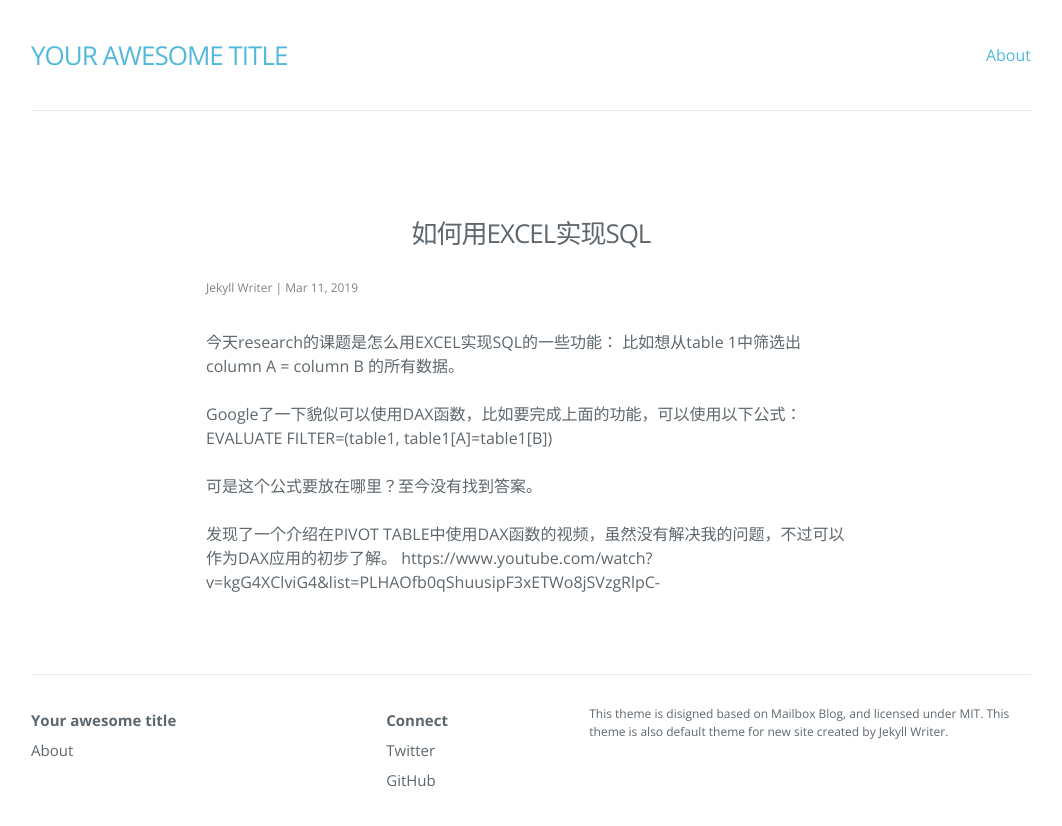
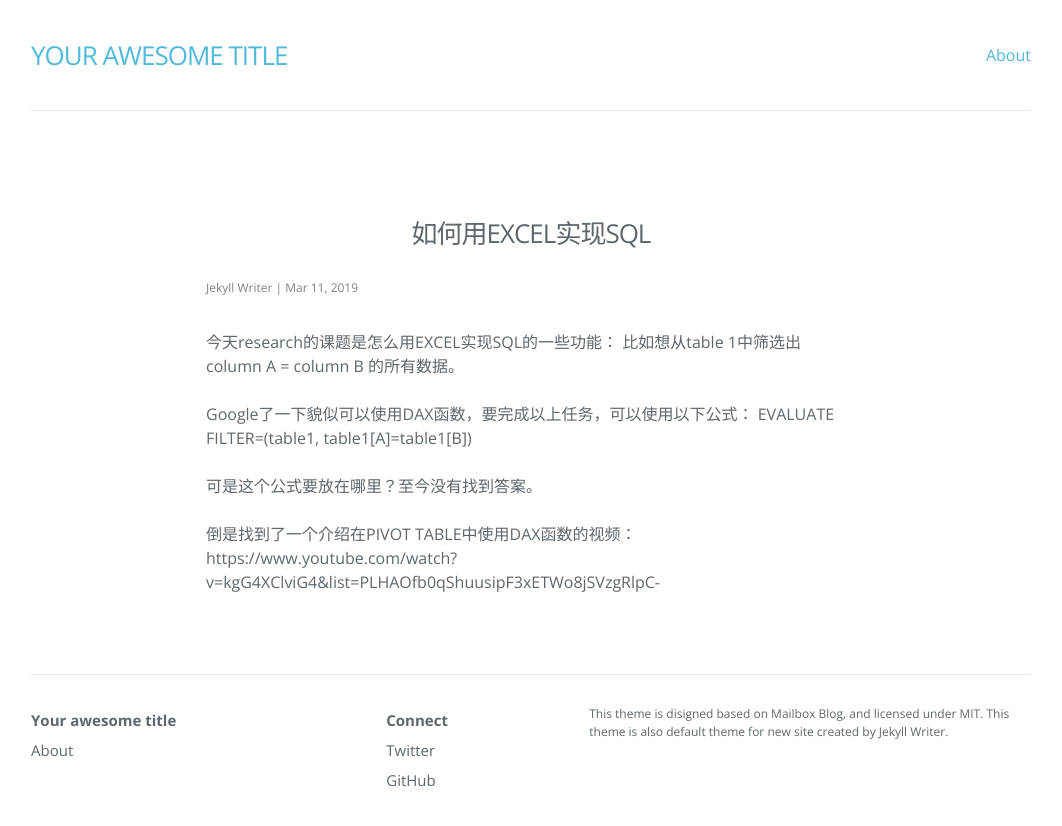
Before and after one commit to simpletuun/blog, a Jekyll site: the page built from _posts/2019-03-11-如何用EXCEL实现SQL.md, in a window 1280 px wide. Shown: the top 826 px of the page, without its empty margins (109-1171 px from the left). Built offline with Jekyll 4.4.1, drawn with Linux system fonts in a browser that asks for light colours; nearby versions of some CDN libraries.

Commit message:
Update 如何用EXCEL实现SQL

```diff
--- a/_posts/2019-03-11-如何用EXCEL实现SQL.md
+++ b/_posts/2019-03-11-如何用EXCEL实现SQL.md
@@ -7,10 +7,10 @@ tags: ''
 今天research的课题是怎么用EXCEL实现SQL的一些功能：
 比如想从table 1中筛选出column A = column B 的所有数据。
 
-Google了一下貌似可以使用DAX函数，比如要完成上面的功能，可以使用以下公式：
+Google了一下貌似可以使用DAX函数，要完成以上任务，可以使用以下公式：
 EVALUATE FILTER=(table1, table1[A]=table1[B])
 
 可是这个公式要放在哪里？至今没有找到答案。
 
-发现了一个介绍在PIVOT TABLE中使用DAX函数的视频，虽然没有解决我的问题，不过可以作为DAX应用的初步了解。
+倒是找到了一个介绍在PIVOT TABLE中使用DAX函数的视频：
 https://www.youtube.com/watch?v=kgG4XClviG4&list=PLHAOfb0qShuusipF3xETWo8jSVzgRlpC-
```
